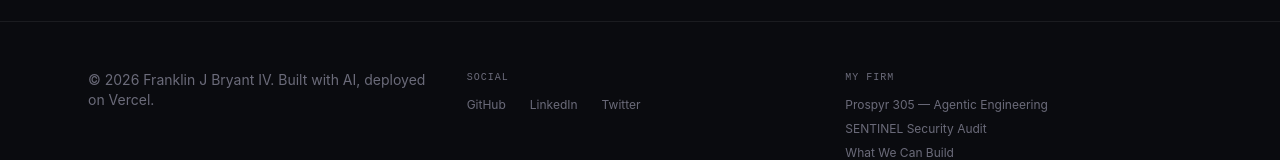
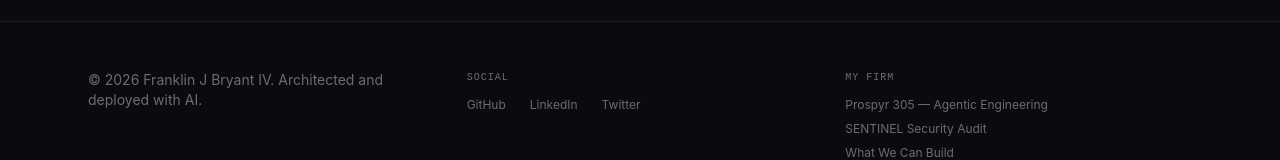
Before and after one commit to FranklinIV94/franklin-portfolio, a Next.js app: page / in a window 1280 px wide. Shown: the part 8582-8742 px from the top of the page. Built offline with nearby package versions, Linux system fonts and the light colour scheme; no server answers.

Commit message:
feat: footer tagline — 'Architected and deployed with AI'

```diff
--- a/app/page.tsx
+++ b/app/page.tsx
@@ -352,7 +352,7 @@ export default function Home() {
             <div className="grid grid-cols-1 md:grid-cols-3 gap-8 mb-8">
               <div>
                 <p className="text-sm text-muted mb-2">
-                  © {new Date().getFullYear()} Franklin J Bryant IV. Built with AI, deployed on Vercel.
+                  © {new Date().getFullYear()} Franklin J Bryant IV. Architected and deployed with AI.
                 </p>
               </div>
               <div>
```
